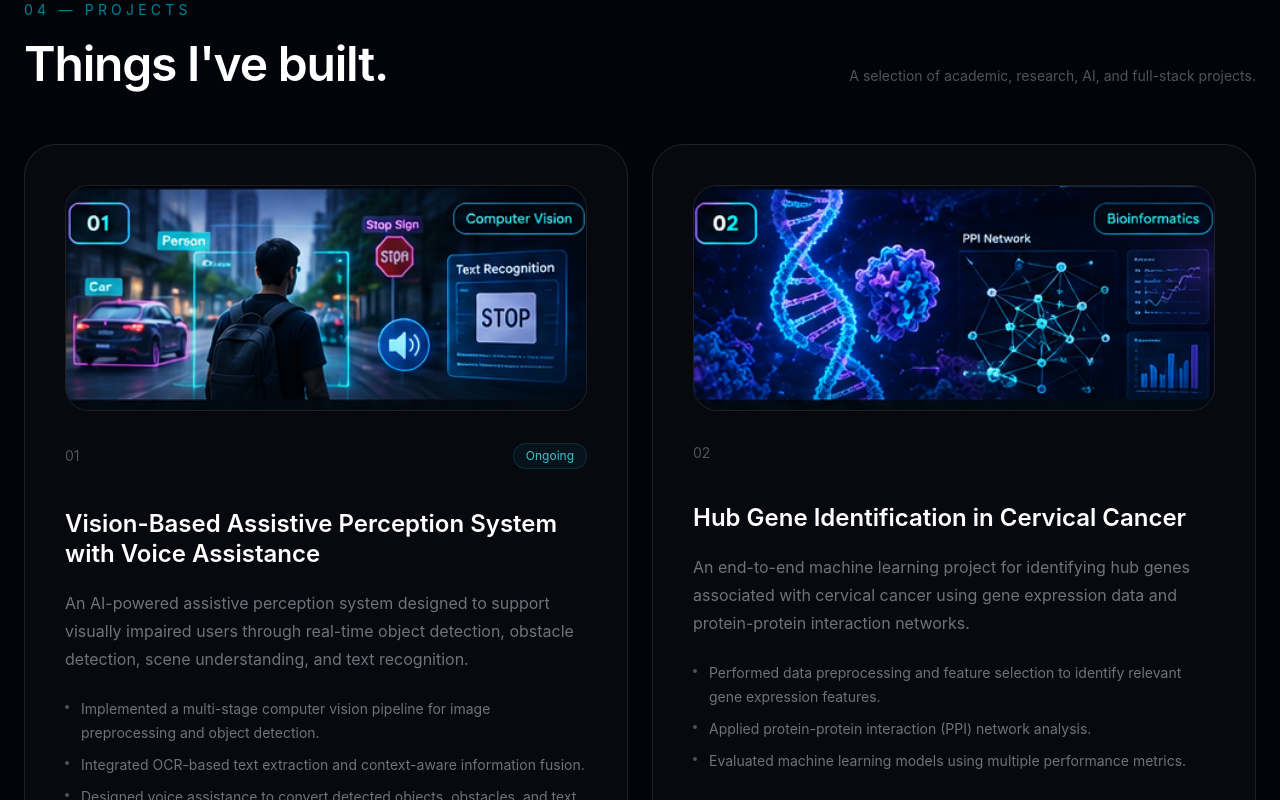
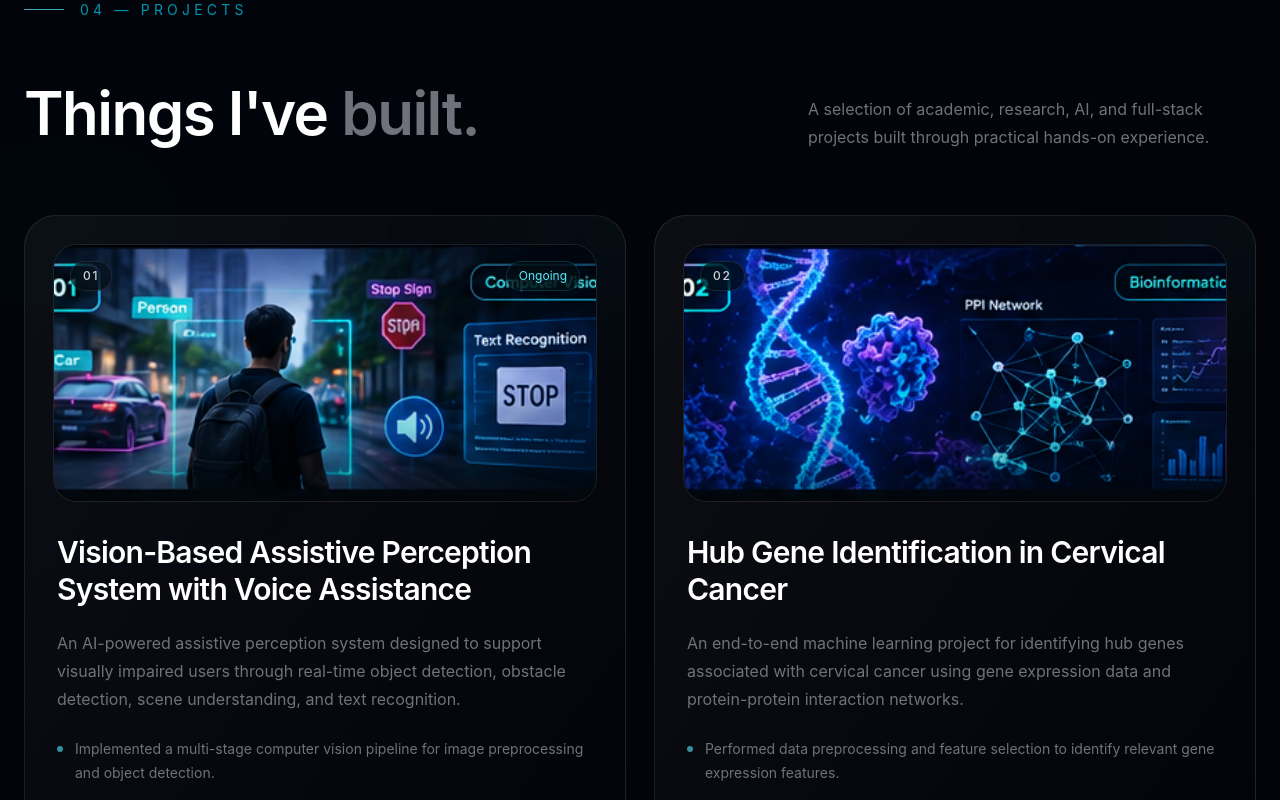
Before and after one commit to TallaSatyaGanesh/portfolio, a React app: page / in a window 1280 px wide. Shown: the part 4900-5700 px from the top of the page. Built offline with nearby package versions, Linux system fonts and the light colour scheme; the HTML template or start-up script is replaced by a standard one.

Commit message:
Redesign Projects section

```diff
--- a/src/App.jsx
+++ b/src/App.jsx
@@ -830,55 +830,82 @@ function App() {
 {/* Projects */}
 <section
   id="projects"
-  className="border-t border-white/10 px-6 py-32"
+  className="relative overflow-hidden border-t border-white/10 px-6 py-32"
 >
-  <div className="mx-auto max-w-7xl">
-    <p className="mb-5 text-sm uppercase tracking-[0.3em] text-cyan-400/60">
+  {/* Background glows */}
+  <div className="pointer-events-none absolute left-[-10%] top-40 h-96 w-96 rounded-full bg-cyan-400/[0.025] blur-[140px]" />
+
+  <div className="pointer-events-none absolute bottom-20 right-[-8%] h-96 w-96 rounded-full bg-cyan-400/[0.03] blur-[140px]" />
+
+  <div className="relative mx-auto max-w-7xl">
+    {/* Section heading */}
+    <div className="mb-14 flex items-center gap-4">
+      <span className="h-px w-10 bg-cyan-300/70" />
+
+      <p className="text-sm uppercase tracking-[0.3em] text-cyan-400/70">
         04 — Projects
-    </p>
-
-    <div className="flex flex-col justify-between gap-5 sm:flex-row sm:items-end">
-      <h2 className="text-4xl font-semibold tracking-tight sm:text-5xl">
-        Things I've built.
-      </h2>
-
-      <p className="max-w-md text-sm leading-6 text-zinc-600">
-        A selection of academic, research, AI, and full-stack
-        projects.
       </p>
     </div>
 
-    <div className="mt-14 grid gap-6 lg:grid-cols-2">
+    <div className="grid gap-8 lg:grid-cols-[1fr_0.65fr] lg:items-end">
+      <div>
+        <h2 className="max-w-4xl text-4xl font-semibold leading-tight tracking-tight sm:text-5xl lg:text-6xl">
+          Things I've{" "}
+          <span className="text-zinc-500">built.</span>
+        </h2>
+      </div>
+
+      <p className="max-w-md text-base leading-7 text-zinc-500 lg:justify-self-end">
+        A selection of academic, research, AI, and full-stack
+        projects built through practical hands-on experience.
+      </p>
+    </div>
+
+    {/* Project cards */}
+    <div className="mt-16 grid gap-7 lg:grid-cols-2">
       {projects.map((project, index) => (
         <motion.div
           key={project.number}
-          initial={{ opacity: 0, y: 25 }}
+          initial={{ opacity: 0, y: 30 }}
           whileInView={{ opacity: 1, y: 0 }}
           viewport={{ once: true }}
-          transition={{ delay: index * 0.06 }}
-          className="group relative overflow-hidden rounded-[2rem] border border-white/10 bg-white/[0.025] p-8 transition duration-500 hover:-translate-y-2 hover:border-cyan-400/25 hover:shadow-[0_25px_80px_rgba(0,0,0,0.35)] sm:p-10"
+          transition={{
+            delay: index * 0.07,
+            duration: 0.55,
+          }}
+          className="group relative overflow-hidden rounded-[2rem] border border-white/10 bg-gradient-to-br from-white/[0.045] via-white/[0.02] to-transparent transition duration-500 hover:-translate-y-2 hover:border-cyan-400/25 hover:shadow-[0_30px_90px_rgba(0,0,0,0.4)]"
         >
-          <div className="mb-8 overflow-hidden rounded-[1.5rem] border border-white/10 bg-black/20">
+          {/* Card glow */}
+          <div className="pointer-events-none absolute -right-24 -top-24 h-56 w-56 rounded-full bg-cyan-400/[0.035] blur-[80px] transition duration-500 group-hover:bg-cyan-400/[0.1]" />
+
+          <div className="relative p-5 sm:p-7">
+            {/* Project image */}
+            <div className="relative overflow-hidden rounded-[1.5rem] border border-white/10 bg-black/30">
               <img
                 src={project.image}
                 alt={project.title}
-              className="h-56 w-full object-cover transition duration-500 group-hover:scale-105"
+                className="h-64 w-full object-cover transition duration-700 group-hover:scale-105"
               />
+
+              {/* Image overlay */}
+              <div className="pointer-events-none absolute inset-0 bg-gradient-to-t from-black/40 via-transparent to-transparent opacity-70" />
+
+              {/* Project number */}
+              <div className="absolute left-4 top-4 rounded-full border border-white/10 bg-black/50 px-3 py-1.5 text-xs font-medium tracking-[0.15em] text-zinc-300 backdrop-blur-md">
+                {project.number}
               </div>
 
-          <div className="flex items-center justify-between">
-            <span className="text-sm text-zinc-600">
-              {project.number}
-            </span>
-
+              {/* Status */}
               {project.status && (
-              <span className="rounded-full border border-cyan-400/15 bg-cyan-400/[0.05] px-3 py-1 text-xs text-cyan-300/80">
+                <div className="absolute right-4 top-4 rounded-full border border-cyan-400/20 bg-black/50 px-3 py-1.5 text-xs text-cyan-300 backdrop-blur-md">
                   {project.status}
-              </span>
+                </div>
               )}
             </div>
 
-          <h3 className="mt-10 text-2xl font-semibold leading-tight">
+            {/* Project content */}
+            <div className="px-1 pb-2 pt-8">
+              <h3 className="text-2xl font-semibold leading-tight tracking-tight text-white sm:text-3xl">
                 {project.title}
               </h3>
 
@@ -886,37 +913,51 @@ function App() {
                 {project.description}
               </p>
 
-          <ul className="mt-6 space-y-2 text-sm leading-6 text-zinc-500">
+              {/* Details */}
+              <ul className="mt-6 space-y-3">
                 {project.details.map((detail) => (
-              <li key={detail} className="flex gap-3">
-                <span className="mt-2 h-1 w-1 shrink-0 rounded-full bg-zinc-600" />
-                {detail}
+                  <li
+                    key={detail}
+                    className="flex gap-3 text-sm leading-6 text-zinc-500"
+                  >
+                    <span className="mt-[9px] h-1.5 w-1.5 shrink-0 rounded-full bg-cyan-300/60" />
+                    <span>{detail}</span>
                   </li>
                 ))}
               </ul>
 
-          <div className="mt-8 flex flex-wrap gap-2">
+              {/* Technologies */}
+              <div className="mt-7 flex flex-wrap gap-2">
                 {project.tech.map((technology) => (
                   <span
                     key={technology}
-                className="rounded-full border border-white/5 bg-white/[0.04] px-3 py-1.5 text-xs text-zinc-400 transition hover:border-cyan-400/25 hover:text-cyan-200"
+                    className="rounded-full border border-white/[0.08] bg-white/[0.035] px-3.5 py-2 text-xs text-zinc-400 transition duration-300 hover:border-cyan-400/25 hover:bg-cyan-400/[0.05] hover:text-cyan-200"
                   >
                     {technology}
                   </span>
                 ))}
               </div>
 
+              {/* GitHub */}
               {project.github && (
                 <a
                   href={project.github}
                   target="_blank"
                   rel="noreferrer"
-              className="mt-8 inline-flex items-center gap-2 text-sm font-medium text-cyan-300 transition hover:text-cyan-200"
+                  className="mt-8 inline-flex items-center gap-2 rounded-full border border-cyan-400/15 bg-cyan-400/[0.04] px-5 py-2.5 text-sm font-medium text-cyan-300 transition duration-300 hover:border-cyan-400/30 hover:bg-cyan-400/[0.09] hover:text-cyan-200"
                 >
                   View on GitHub
-              <ExternalLink size={15} />
+                  <ExternalLink
+                    size={15}
+                    className="transition-transform duration-300 group-hover:translate-x-0.5"
+                  />
                 </a>
               )}
+            </div>
+          </div>
+
+          {/* Bottom accent */}
+          <div className="h-px w-0 bg-cyan-300/60 transition-all duration-700 group-hover:w-full" />
         </motion.div>
       ))}
     </div>
@@ -926,16 +967,30 @@ function App() {
 {/* Education */}
 <section
   id="education"
-  className="border-t border-white/10 px-6 py-32"
+  className="relative overflow-hidden border-t border-white/10 px-6 py-32"
 >
-  <div className="mx-auto max-w-7xl">
-    <p className="mb-5 text-sm uppercase tracking-[0.3em] text-cyan-400/60">
+  <div className="pointer-events-none absolute right-[-10%] top-20 h-80 w-80 rounded-full bg-cyan-400/[0.025] blur-[130px]" />
+
+  <div className="relative mx-auto max-w-7xl">
+    <div className="mb-14 flex items-center gap-4">
+      <span className="h-px w-10 bg-cyan-300/70" />
+
+      <p className="text-sm uppercase tracking-[0.3em] text-cyan-400/70">
         05 — Education
       </p>
+    </div>
 
-    <h2 className="text-4xl font-semibold tracking-tight sm:text-5xl">
-      Academic background.
+    <div className="grid gap-8 lg:grid-cols-[1fr_0.65fr] lg:items-end">
+      <h2 className="text-4xl font-semibold leading-tight tracking-tight sm:text-5xl lg:text-6xl">
+        Academic{" "}
+        <span className="text-zinc-500">background.</span>
       </h2>
+
+      <p className="max-w-md text-base leading-7 text-zinc-500 lg:justify-self-end">
+        The academic foundation behind my journey in computer
+        science, software development, and AI/ML.
+      </p>
+    </div>
 
     <div className="mt-14 space-y-5">
       <EducationCard
@@ -966,33 +1021,64 @@ function App() {
 </section>
 
 {/* Certifications */}
-<section className="border-t border-white/10 px-6 py-32">
-  <div className="mx-auto max-w-7xl">
-    <p className="mb-5 text-sm uppercase tracking-[0.3em] text-cyan-400/60">
+<section className="relative overflow-hidden border-t border-white/10 px-6 py-32">
+  <div className="pointer-events-none absolute left-[-8%] top-24 h-72 w-72 rounded-full bg-cyan-400/[0.025] blur-[120px]" />
+
+  <div className="relative mx-auto max-w-7xl">
+    <div className="mb-14 flex items-center gap-4">
+      <span className="h-px w-10 bg-cyan-300/70" />
+
+      <p className="text-sm uppercase tracking-[0.3em] text-cyan-400/70">
         06 — Certifications
       </p>
+    </div>
 
-    <h2 className="text-4xl font-semibold tracking-tight sm:text-5xl">
-      Learning beyond the classroom.
+    <div className="grid gap-8 lg:grid-cols-[1fr_0.65fr] lg:items-end">
+      <h2 className="text-4xl font-semibold leading-tight tracking-tight sm:text-5xl lg:text-6xl">
+        Learning beyond{" "}
+        <span className="text-zinc-500">the classroom.</span>
       </h2>
 
-    <div className="mt-12 grid gap-4 md:grid-cols-2">
+      <p className="max-w-md text-base leading-7 text-zinc-500 lg:justify-self-end">
+        Continuous learning through industry certifications,
+        technical courses, and professional skill development.
+      </p>
+    </div>
+
+    <div className="mt-14 grid gap-4 md:grid-cols-2">
       {certifications.map((certification, index) => (
         <motion.div
           key={certification}
           initial={{
             opacity: 0,
-            x: index % 2 === 0 ? -15 : 15,
+            y: 20,
           }}
-          whileInView={{ opacity: 1, x: 0 }}
+          whileInView={{
+            opacity: 1,
+            y: 0,
+          }}
           viewport={{ once: true }}
-          className="flex items-center gap-4 rounded-2xl border border-cyan-400/10 bg-gradient-to-br from-cyan-400/[0.06] to-white/[0.015] p-5 transition hover:-translate-y-1 hover:border-cyan-400/25"
+          transition={{
+            delay: index * 0.07,
+            duration: 0.45,
+          }}
+          className="group relative overflow-hidden rounded-2xl border border-white/10 bg-gradient-to-br from-white/[0.04] to-transparent p-6 transition duration-400 hover:-translate-y-1 hover:border-cyan-400/25 hover:bg-cyan-400/[0.025]"
         >
-          <div className="h-2.5 w-2.5 rounded-full bg-cyan-300 shadow-[0_0_12px_rgba(103,232,249,0.45)]" />
+          <div className="absolute -right-10 -top-10 h-28 w-28 rounded-full bg-cyan-400/[0.04] blur-[45px] transition duration-500 group-hover:bg-cyan-400/[0.1]" />
 
-          <p className="text-sm leading-6 text-zinc-400">
+          <div className="relative flex items-start gap-5">
+            <div className="mt-1 flex h-9 w-9 shrink-0 items-center justify-center rounded-xl border border-cyan-400/15 bg-cyan-400/[0.05] text-xs font-medium text-cyan-300">
+              {String(index + 1).padStart(2, "0")}
+            </div>
+
+            <div>
+              <p className="text-sm leading-6 text-zinc-300">
                 {certification}
               </p>
+
+              <div className="mt-4 h-1 w-6 rounded-full bg-cyan-300/50 transition-all duration-500 group-hover:w-12" />
+            </div>
+          </div>
         </motion.div>
       ))}
     </div>
@@ -1002,74 +1088,104 @@ function App() {
 {/* Contact */}
 <section
   id="contact"
-  className="border-t border-white/10 px-6 py-32"
+  className="relative overflow-hidden border-t border-white/10 px-6 py-32"
 >
-  <div className="mx-auto max-w-7xl">
-    <p className="mb-5 text-sm uppercase tracking-[0.3em] text-cyan-400/60">
+  <div className="pointer-events-none absolute right-[-8%] top-20 h-96 w-96 rounded-full bg-cyan-400/[0.035] blur-[140px]" />
+
+  <div className="relative mx-auto max-w-7xl">
+    <div className="mb-14 flex items-center gap-4">
+      <span className="h-px w-10 bg-cyan-300/70" />
+
+      <p className="text-sm uppercase tracking-[0.3em] text-cyan-400/70">
         07 — Contact
       </p>
+    </div>
 
-    <div className="grid gap-12 lg:grid-cols-2">
+    <div className="grid gap-14 lg:grid-cols-[1fr_0.75fr]">
       <div>
-        <h2 className="max-w-3xl text-4xl font-semibold leading-tight tracking-tight sm:text-6xl">
+        <h2 className="max-w-4xl text-4xl font-semibold leading-[1.08] tracking-tight sm:text-6xl lg:text-7xl">
           Let's build something{" "}
           <span className="text-zinc-500">meaningful.</span>
         </h2>
 
-        <p className="mt-7 max-w-xl text-lg leading-8 text-zinc-500">
+        <p className="mt-8 max-w-xl text-lg leading-8 text-zinc-500">
           I'm open to opportunities where I can apply my skills in
           software development, AI/ML, and technology-driven problem
           solving.
         </p>
+
+        <div className="mt-10 h-px w-24 bg-cyan-300/50" />
       </div>
 
       <div className="lg:pt-3">
+        <div className="overflow-hidden rounded-[2rem] border border-white/10 bg-gradient-to-br from-white/[0.04] to-transparent">
           <a
             href="mailto:tallaganesh17@gmail.com"
-          className="flex items-center gap-4 border-b border-white/10 py-5 text-zinc-300 transition hover:text-white"
+            className="group flex items-center gap-4 border-b border-white/10 px-6 py-6 text-zinc-300 transition duration-300 hover:bg-cyan-400/[0.035] hover:text-white"
           >
-          <Mail size={20} />
-          <span>tallaganesh17@gmail.com</span>
+            <div className="flex h-10 w-10 items-center justify-center rounded-xl border border-white/10 bg-white/[0.03] transition group-hover:border-cyan-400/20 group-hover:bg-cyan-400/[0.05]">
+              <Mail size={18} />
+            </div>
+
+            <span className="text-sm sm:text-base">
+              tallaganesh17@gmail.com
+            </span>
           </a>
 
           <a
             href="https://github.com/TallaSatyaGanesh"
             target="_blank"
             rel="noreferrer"
-          className="flex items-center gap-4 border-b border-white/10 py-5 text-zinc-300 transition hover:text-white"
+            className="group flex items-center gap-4 border-b border-white/10 px-6 py-6 text-zinc-300 transition duration-300 hover:bg-cyan-400/[0.035] hover:text-white"
           >
-          <Code2 size={20} />
+            <div className="flex h-10 w-10 items-center justify-center rounded-xl border border-white/10 bg-white/[0.03] transition group-hover:border-cyan-400/20 group-hover:bg-cyan-400/[0.05]">
+              <Code2 size={18} />
+            </div>
+
             <span>GitHub</span>
-          <ExternalLink size={15} className="ml-auto" />
+
+            <ExternalLink
+              size={15}
+              className="ml-auto transition-transform duration-300 group-hover:translate-x-1"
+            />
           </a>
 
           <a
             href="https://linkedin.com/in/talla-satya-ganesh-0a26842ba"
             target="_blank"
             rel="noreferrer"
-          className="flex items-center gap-4 border-b border-white/10 py-5 text-zinc-300 transition hover:text-white"
+            className="group flex items-center gap-4 border-b border-white/10 px-6 py-6 text-zinc-300 transition duration-300 hover:bg-cyan-400/[0.035] hover:text-white"
           >
-          <span className="flex h-5 w-5 items-center justify-center rounded bg-zinc-300 text-xs font-bold text-black">
-            in
-          </span>
+            <div className="flex h-10 w-10 items-center justify-center rounded-xl border border-white/10 bg-white/[0.03] transition group-hover:border-cyan-400/20 group-hover:bg-cyan-400/[0.05]">
+              <span className="text-sm font-bold">in</span>
+            </div>
 
             <span>LinkedIn</span>
 
-          <ExternalLink size={15} className="ml-auto" />
+            <ExternalLink
+              size={15}
+              className="ml-auto transition-transform duration-300 group-hover:translate-x-1"
+            />
           </a>
 
           <a
             href="https://www.hackerrank.com/profile/tallaganesh17"
             target="_blank"
             rel="noreferrer"
-          className="flex items-center gap-4 border-b border-white/10 py-5 text-zinc-300 transition hover:text-white"
+            className="group flex items-center gap-4 px-6 py-6 text-zinc-300 transition duration-300 hover:bg-cyan-400/[0.035] hover:text-white"
           >
-          <Code2 size={20} />
+            <div className="flex h-10 w-10 items-center justify-center rounded-xl border border-white/10 bg-white/[0.03] transition group-hover:border-cyan-400/20 group-hover:bg-cyan-400/[0.05]">
+              <Code2 size={18} />
+            </div>
 
             <span>HackerRank</span>
 
-          <ExternalLink size={15} className="ml-auto" />
+            <ExternalLink
+              size={15}
+              className="ml-auto transition-transform duration-300 group-hover:translate-x-1"
+            />
           </a>
+        </div>
       </div>
     </div>
   </div>
@@ -1106,18 +1222,20 @@ function EducationCard({
   result,
 }) {
   return (
-    <div className="rounded-3xl border border-white/10 bg-white/[0.025] p-7 transition duration-300 hover:-translate-y-1 hover:border-cyan-400/20 hover:bg-cyan-400/[0.02] sm:p-8">
-      <div className="flex flex-col gap-5 sm:flex-row sm:items-start sm:justify-between">
+    <div className="group relative overflow-hidden rounded-[1.75rem] border border-white/10 bg-gradient-to-br from-white/[0.045] via-white/[0.02] to-transparent p-7 transition duration-500 hover:-translate-y-1 hover:border-cyan-400/25 hover:shadow-[0_20px_60px_rgba(0,0,0,0.25)] sm:p-8">
+      <div className="pointer-events-none absolute -right-16 -top-16 h-40 w-40 rounded-full bg-cyan-400/[0.035] blur-[60px] transition duration-500 group-hover:bg-cyan-400/[0.08]" />
+
+      <div className="relative flex flex-col gap-6 sm:flex-row sm:items-start sm:justify-between">
         <div className="flex gap-5">
           <div className="hidden h-12 w-12 shrink-0 items-center justify-center rounded-2xl border border-cyan-400/15 bg-cyan-400/[0.05] text-cyan-300 sm:flex">
             <GraduationCap
               size={20}
-              className="text-zinc-400"
+              className="transition duration-300 group-hover:text-cyan-200"
             />
           </div>
 
           <div>
-            <h3 className="text-lg font-semibold leading-7">
+            <h3 className="text-lg font-semibold leading-7 text-white">
               {degree}
             </h3>
 
@@ -1131,16 +1249,18 @@ function EducationCard({
           </div>
         </div>
 
-        <div className="text-left sm:text-right">
+        <div className="text-left sm:min-w-[140px] sm:text-right">
           <p className="text-sm text-zinc-600">
             {duration}
           </p>
 
-          <p className="mt-2 text-sm font-medium text-zinc-300">
+          <p className="mt-2 text-sm font-medium text-cyan-300/75">
             {result}
           </p>
         </div>
       </div>
+
+      <div className="relative mt-6 h-px w-8 bg-cyan-300/50 transition-all duration-500 group-hover:w-14" />
     </div>
   );
 }
```
Lines whose indentation alone changed are shown as unchanged.
